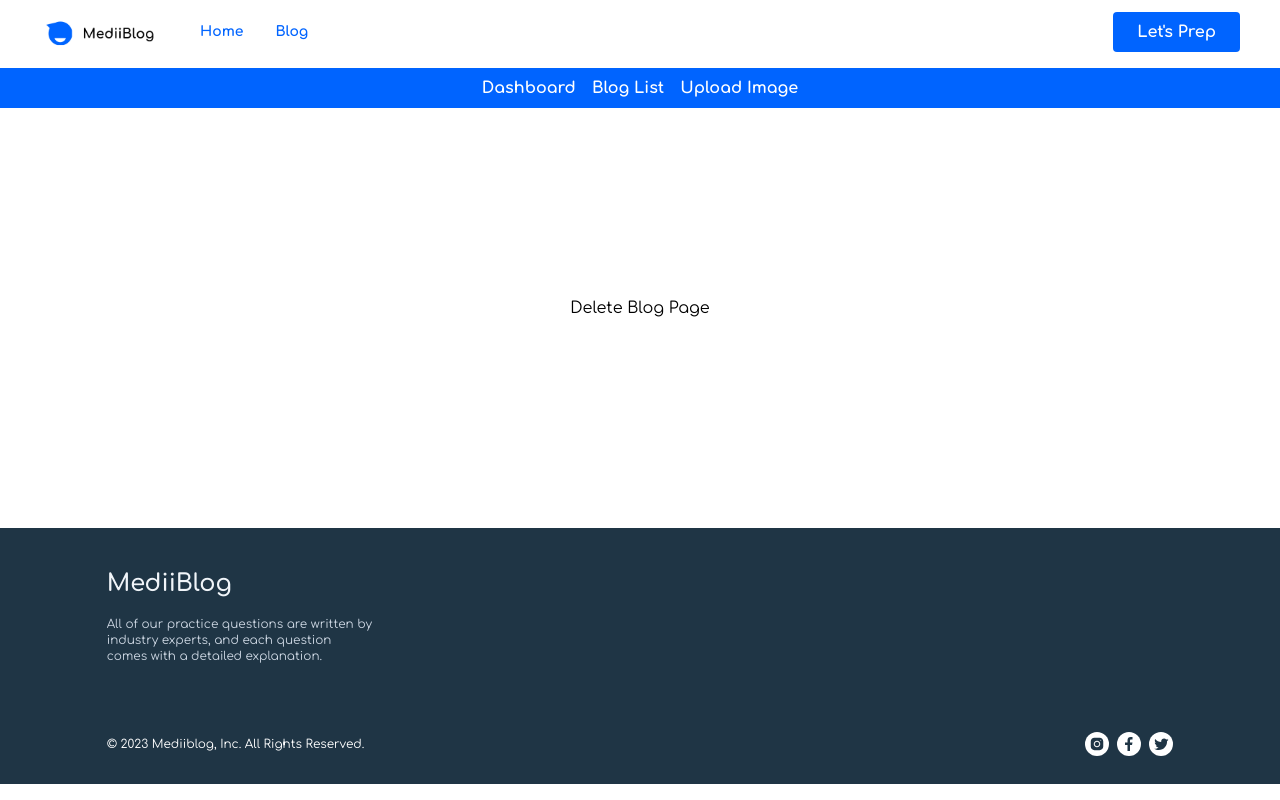
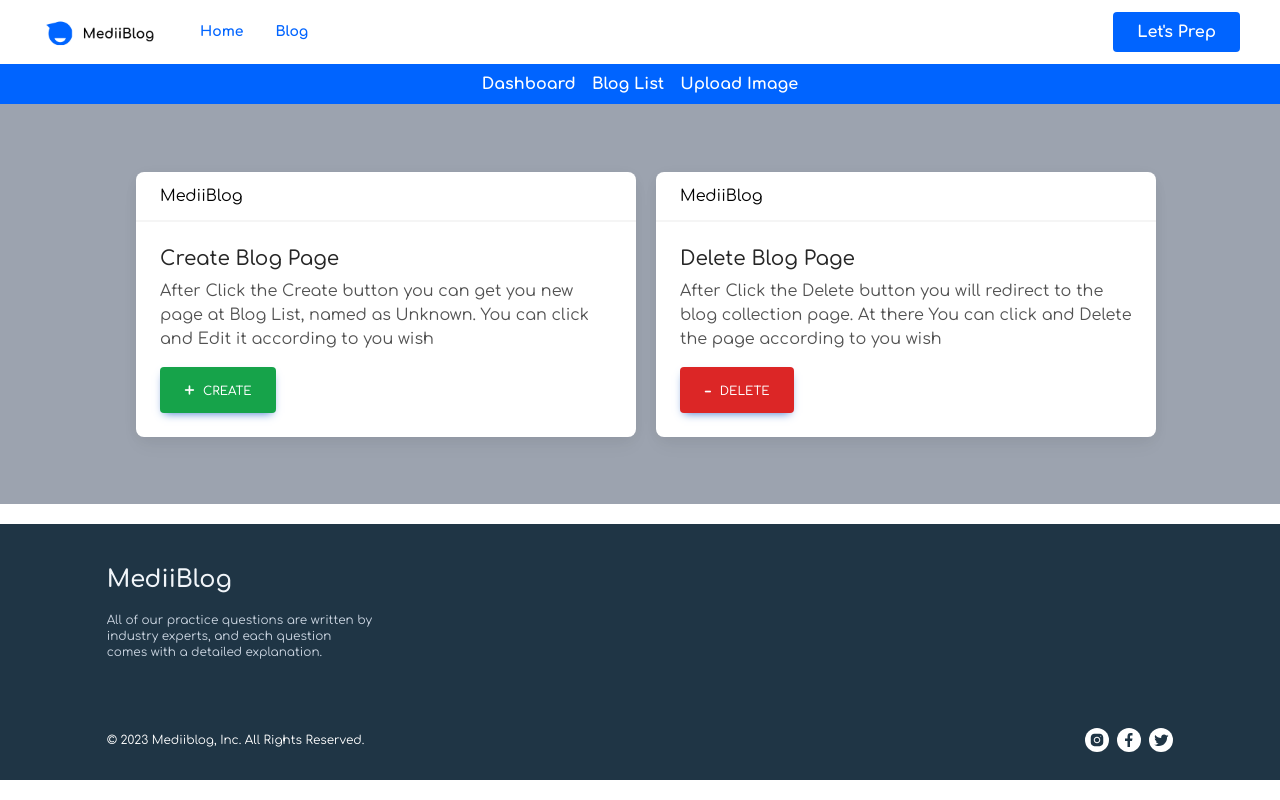
Before and after one commit to studentofmusk/mediiblog, a Next.js app in the folder client/: page /admin/dashboard in a window 1280 px wide. Built offline with nearby package versions, Linux system fonts and the light colour scheme.

Commit message:
after setup delete page and create page function

```diff
--- a/client/src/app/admin/dashboard/layout.js
+++ b/client/src/app/admin/dashboard/layout.js
@@ -4,9 +4,9 @@ export default function DashboardLayout({ children }) {
     return <section className="w-full">
         <nav  className="w-full bg-color-1">
             <div className="font-bold text-white mx-auto h-10 w-10/12 flex justify-center items-center space-x-2">
-                <Link href={"/admin/dashboard"} className="hover:bg-blue-400 p-1 rounded-sm">Dashboard</Link>
-                <Link href={"/admin/dashboard/allblogs"} className="hover:bg-blue-400 p-1 rounded-sm">Blog List</Link>
-                <Link href={"/admin/dashboard/uploadImage"} className="hover:bg-blue-400 p-1 rounded-sm">Upload Image</Link>
+                <Link href={"/admin/dashboard"} className="hover:bg-blue-400 p-1 rounded-sm text-sm sm:text-base">Dashboard</Link>
+                <Link href={"/admin/dashboard/allblogs"} className="hover:bg-blue-400 p-1 rounded-sm text-sm sm:text-base">Blog List</Link>
+                <Link href={"/admin/dashboard/uploadImage"} className="hover:bg-blue-400 p-1 rounded-sm text-sm sm:text-base">Upload Image</Link>
             </div>
         </nav>
 
--- a/client/src/app/admin/dashboard/page.js
+++ b/client/src/app/admin/dashboard/page.js
@@ -1,11 +1,82 @@
 'use client'
 
 import Link from "next/link"
-
+import { useState } from "react";
 
 export default function Page() {
-    return <div className="h-[50vh] flex justify-center items-center" >
-        <Link href="/admin/dashboard/deletebloglist">Delete Blog Page</Link>
+    const [loading, setLoading] = useState(false);
+
+    const createNewPage = async()=>{
+        try {
+            setLoading(true);
+            const res = await fetch("/api/admin/create-new-page");
+            const response = await res.json();
+            if(response.success){
+                alert("Created Successful!")
+                window.location.href="/admin/dashboard/allblogs"
+
+            }else{
+                alert("Unable to create!");
+            }
+        } catch (error) {
+            console.log(error.message);
+        }
+        finally{
+            setLoading(false);
+        }
+    }
+
+    return <div className=" min-h-[50vh] bg-gray-400 flex justify-center items-center px-10 space-x-2 flex-wrap" >
+        <div
+            className="m-3 block sm:w-5/12 rounded-lg bg-white shadow-[0_2px_15px_-3px_rgba(0,0,0,0.07),0_10px_20px_-2px_rgba(0,0,0,0.04)] dark:bg-neutral-700">
+            <div
+                className="border-b-2 border-neutral-100 px-6 py-3 dark:border-neutral-600 dark:text-neutral-50">
+                MediiBlog
+            </div>
+            <div class="p-6">
+                <h5
+                class="mb-2 text-xl font-medium leading-tight text-neutral-800 dark:text-neutral-50">
+                Create Blog Page
+                </h5>
+                <p class="mb-4 text-base text-neutral-600 dark:text-neutral-200">
+                After Click the Create button you can get you new page at Blog List, named as Unknown. You can click and Edit it according to you wish
+                </p>
+                <button
+                type="button"
+                onClick={createNewPage}
+                disabled={loading}
+                className="inline-flex items-center rounded bg-green-600 px-6 pb-2 pt-2.5 text-xs font-medium uppercase leading-normal text-white shadow-[0_4px_9px_-4px_#3b71ca] transition duration-150 ease-in-out hover:bg-green-600 hover:shadow-[0_8px_9px_-4px_rgba(59,113,202,0.3),0_4px_18px_0_rgba(59,113,202,0.2)] focus:bg-green-600 focus:shadow-[0_8px_9px_-4px_rgba(59,113,202,0.3),0_4px_18px_0_rgba(59,113,202,0.2)] focus:outline-none focus:ring-0 active:bg-green-700 active:shadow-[0_8px_9px_-4px_rgba(59,113,202,0.3),0_4px_18px_0_rgba(59,113,202,0.2)] dark:shadow-[0_4px_9px_-4px_rgba(59,113,202,0.5)] dark:hover:shadow-[0_8px_9px_-4px_rgba(59,113,202,0.2),0_4px_18px_0_rgba(59,113,202,0.1)] dark:focus:shadow-[0_8px_9px_-4px_rgba(59,113,202,0.2),0_4px_18px_0_rgba(59,113,202,0.1)] dark:active:shadow-[0_8px_9px_-4px_rgba(59,113,202,0.2),0_4px_18px_0_rgba(59,113,202,0.1)]"
+                data-te-ripple-init
+                data-te-ripple-color="light">{loading?"Loading...":<>
+                <span className="text-xl mr-2"> +</span><span className=""> Create</span>
+                </>}
+                </button>
+            </div>
+        </div>
+        <div
+            className="m-3 block sm:w-5/12 rounded-lg bg-white shadow-[0_2px_15px_-3px_rgba(0,0,0,0.07),0_10px_20px_-2px_rgba(0,0,0,0.04)] dark:bg-neutral-700">
+            <div
+                className="border-b-2 border-neutral-100 px-6 py-3 dark:border-neutral-600 dark:text-neutral-50">
+                MediiBlog
+            </div>
+            <div className="p-6">
+                <h5
+                className="mb-2 text-xl font-medium leading-tight text-neutral-800 dark:text-neutral-50">
+                Delete Blog Page
+                </h5>
+                <p className="mb-4 text-base text-neutral-600 dark:text-neutral-200">
+                After Click the Delete button you will redirect to the blog collection page. At there You can click and Delete the page according to you wish
+                </p>
+                <Link
+                type="button"
+                href="/admin/dashboard/deletebloglist"
+                className="inline-flex items-center rounded bg-red-600 px-6 pb-2 pt-2.5 text-xs font-medium uppercase leading-normal text-white shadow-[0_4px_9px_-4px_#3b71ca] transition duration-150 ease-in-out hover:bg-red-600 hover:shadow-[0_8px_9px_-4px_rgba(59,113,202,0.3),0_4px_18px_0_rgba(59,113,202,0.2)] focus:bg-red-600 focus:shadow-[0_8px_9px_-4px_rgba(59,113,202,0.3),0_4px_18px_0_rgba(59,113,202,0.2)] focus:outline-none focus:ring-0 active:bg-red-700 active:shadow-[0_8px_9px_-4px_rgba(59,113,202,0.3),0_4px_18px_0_rgba(59,113,202,0.2)] dark:shadow-[0_4px_9px_-4px_rgba(59,113,202,0.5)] dark:hover:shadow-[0_8px_9px_-4px_rgba(59,113,202,0.2),0_4px_18px_0_rgba(59,113,202,0.1)] dark:focus:shadow-[0_8px_9px_-4px_rgba(59,113,202,0.2),0_4px_18px_0_rgba(59,113,202,0.1)] dark:active:shadow-[0_8px_9px_-4px_rgba(59,113,202,0.2),0_4px_18px_0_rgba(59,113,202,0.1)]"
+                data-te-ripple-init
+                data-te-ripple-color="light">
+                <span className="text-xl mr-2"> -</span><span className=""> Delete</span>
+                </Link>
+            </div>
+        </div>
     </div>
 
 }
--- a/client/src/app/components/Navbar.js
+++ b/client/src/app/components/Navbar.js
@@ -4,7 +4,7 @@ import Link from 'next/link'
 const Navbar = ({disable=false}) => {
 
   return (
-    <section className={`${disable?"hidden":""} mb-1 text-[13px] sticky top-0 z-10 bg-white h-16 flex justify-between px-3 md:px-10 items-center`}>
+    <section className={`${disable?"hidden":""} text-[13px] sticky top-0 z-10 bg-white h-16 flex justify-between px-3 md:px-10 items-center`}>
         <div className="flex items-center">
           <Link href="/">
               <img src="/MediiBlog.jpg"  className="w-36"/>
```
